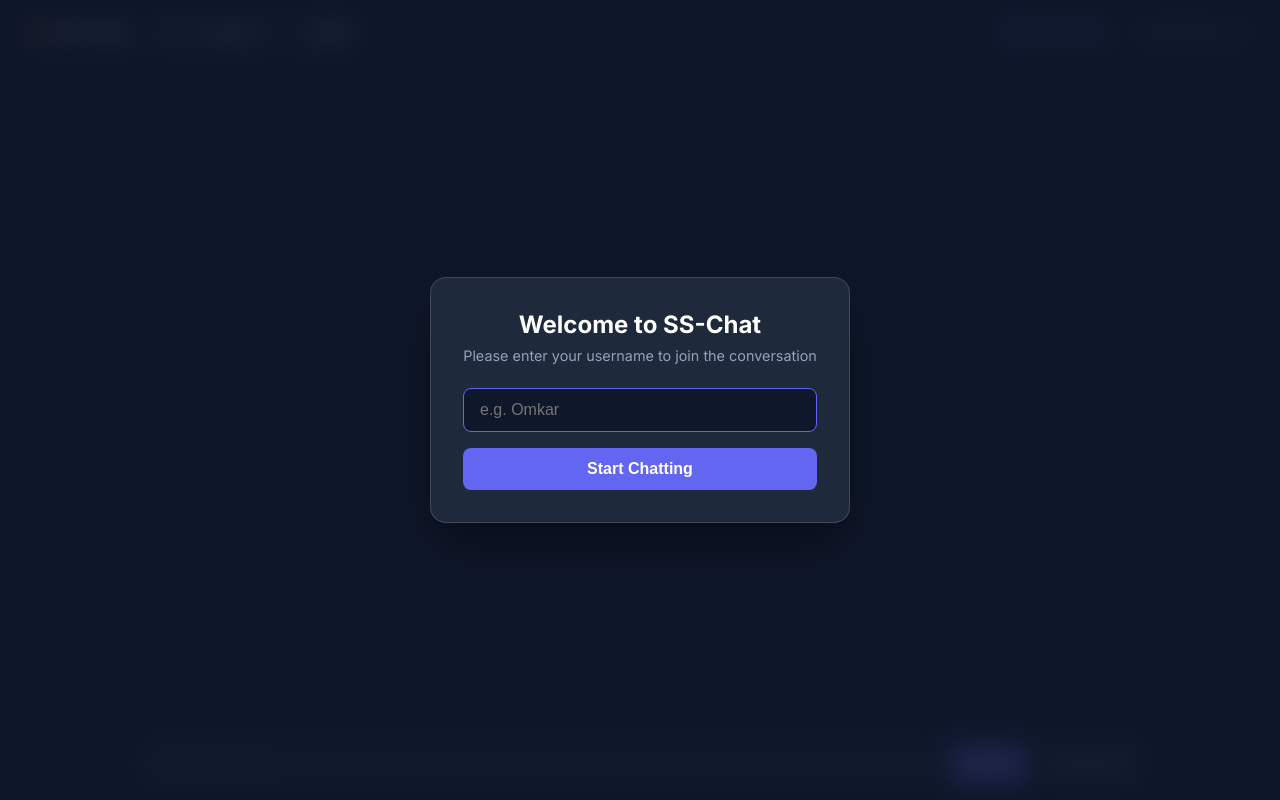
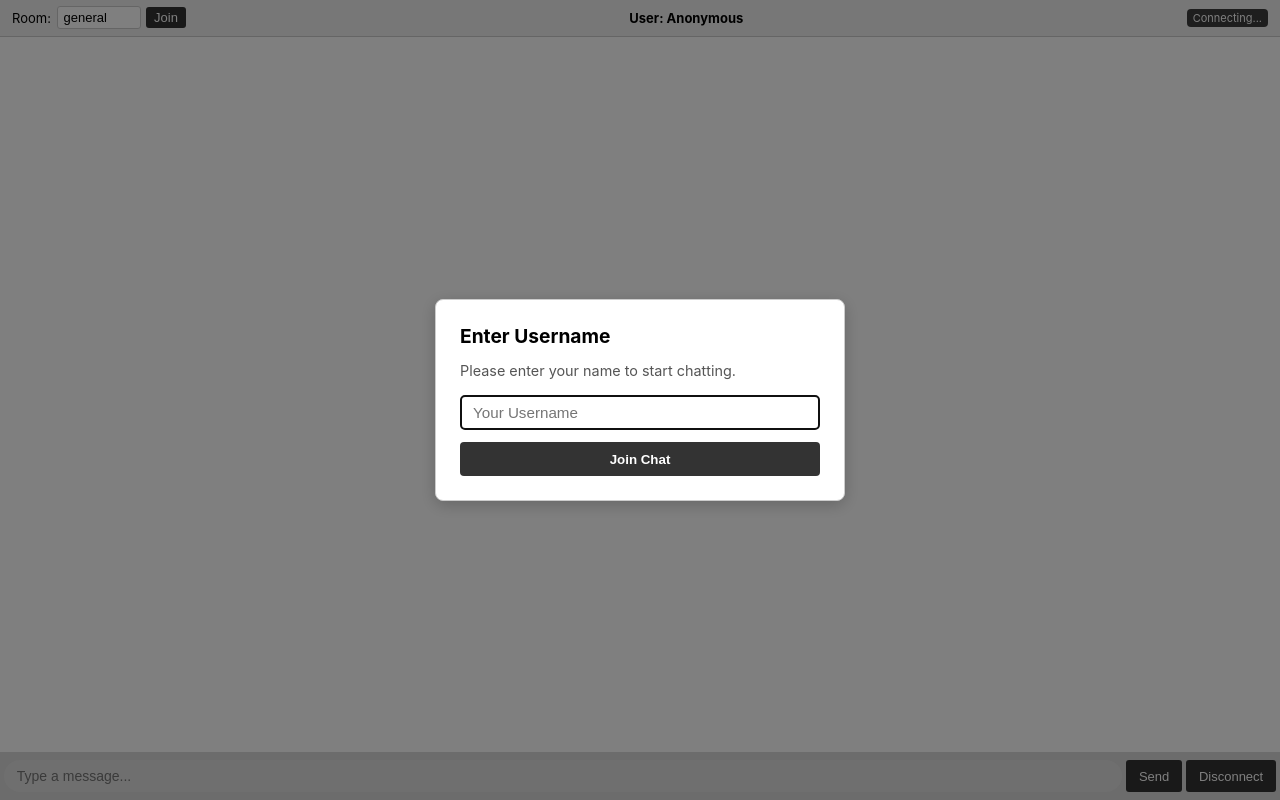
Before and after one commit to prajapatiomkar/SS-Chat, a website: page index.html in a window 1280 px wide. Drawn offline with nearby package versions, Linux system fonts and the light colour scheme.

Commit message:
refactor: simplify UI layout and restyle chat interface to use standard Socket.IO design patterns

```diff
--- a/index.html
+++ b/index.html
@@ -1,388 +1,256 @@
 <!doctype html>
-<html lang="en">
+<html>
 
 <head>
-  <meta charset="UTF-8" />
-  <meta name="viewport" content="width=device-width, initial-scale=1.0" />
-  <title>SS-Chat | Real-time Multi-Node Chat</title>
-  <link rel="preconnect" href="https://fonts.googleapis.com">
-  <link rel="preconnect" href="https://fonts.gstatic.com" crossorigin>
-  <link href="https://fonts.googleapis.com/css2?family=Inter:wght@400;500;600;700&display=swap" rel="stylesheet">
+  <meta name="viewport" content="width=device-width,initial-scale=1.0" />
+  <title>Socket.IO chat</title>
   <style>
-    :root {
-      --bg-dark: #0f172a;
-      --card-bg: #1e293b;
-      --text-main: #f8fafc;
-      --text-muted: #94a3b8;
-      --accent: #6366f1;
-      --accent-hover: #4f46e5;
-      --accent-light: rgba(99, 102, 241, 0.15);
-      --border-color: rgba(255, 255, 255, 0.1);
-    }
-
-    * {
-      box-sizing: border-box;
+    body {
       margin: 0;
-      padding: 0;
-    }
-
-    body {
-      font-family: 'Inter', system-ui, -apple-system, sans-serif;
-      background-color: var(--bg-dark);
-      color: var(--text-main);
-      min-height: 100vh;
-      display: flex;
-      flex-direction: column;
-      overflow-x: hidden;
+      padding-bottom: 4rem;
+      font-family: -apple-system, BlinkMacSystemFont, "Segoe UI", Roboto, Helvetica, Arial, sans-serif;
+      background-color: #fff;
+      color: #000;
     }
 
     /* MODAL STYLES */
     .modal-overlay {
       position: fixed;
       inset: 0;
-      background: rgba(15, 23, 42, 0.85);
-      backdrop-filter: blur(12px);
+      background: rgba(0, 0, 0, 0.5);
       z-index: 2000;
       display: flex;
       align-items: center;
       justify-content: center;
       padding: 1rem;
-      transition: opacity 0.3s ease, visibility 0.3s ease;
     }
 
     .modal-overlay.hidden {
-      opacity: 0;
-      visibility: hidden;
-      pointer-events: none;
+      display: none;
     }
 
     .modal-card {
-      background: #1e293b;
-      border: 1px solid rgba(255, 255, 255, 0.15);
-      border-radius: 1rem;
-      padding: 2rem;
+      background: #fff;
+      border: 1px solid #ccc;
+      border-radius: 8px;
+      padding: 1.5rem;
       width: 100%;
-      max-width: 420px;
-      box-shadow: 0 25px 50px -12px rgba(0, 0, 0, 0.5);
-      text-align: center;
+      max-width: 360px;
+      box-shadow: 0 4px 16px rgba(0, 0, 0, 0.2);
     }
 
-    .modal-card h2 {
-      font-size: 1.5rem;
-      font-weight: 700;
+    .modal-card h3 {
+      margin-top: 0;
       margin-bottom: 0.5rem;
-      color: #fff;
+      font-size: 1.2rem;
     }
 
     .modal-card p {
-      color: var(--text-muted);
+      color: #555;
       font-size: 0.9rem;
-      margin-bottom: 1.5rem;
+      margin-bottom: 1rem;
     }
 
     .modal-form {
       display: flex;
       flex-direction: column;
-      gap: 1rem;
+      gap: 0.75rem;
     }
 
-    .input-field {
-      width: 100%;
-      padding: 0.75rem 1rem;
-      background: #0f172a;
-      border: 1px solid var(--border-color);
-      border-radius: 0.5rem;
-      color: #fff;
-      font-size: 1rem;
-      outline: none;
-      transition: border-color 0.2s;
+    .modal-input {
+      padding: 0.5rem 0.75rem;
+      border: 1px solid #ccc;
+      border-radius: 4px;
+      font-size: 0.95rem;
     }
 
-    .input-field:focus {
-      border-color: var(--accent);
+    .modal-btn {
+      background: #333;
+      color: #fff;
+      border: none;
+      padding: 0.6rem;
+      border-radius: 4px;
+      font-weight: 600;
+      cursor: pointer;
     }
 
-    .btn-primary {
-      background: var(--accent);
-      color: white;
-      border: none;
-      padding: 0.75rem 1.5rem;
-      font-size: 1rem;
-      font-weight: 600;
-      border-radius: 0.5rem;
-      cursor: pointer;
-      transition: background 0.2s, transform 0.1s;
+    .modal-btn:hover {
+      background: #555;
     }
 
-    .btn-primary:hover {
-      background: var(--accent-hover);
-    }
-
-    .btn-primary:active {
-      transform: scale(0.98);
-    }
-
-    /* HEADER BAR (FIXED TOP) */
-    .app-header {
+    /* HEADER BAR (RESPONSIVE TOP) */
+    .top-header {
       position: fixed;
       top: 0;
       left: 0;
       right: 0;
-      height: 65px;
-      background: rgba(15, 23, 42, 0.9);
-      backdrop-filter: blur(12px);
-      border-bottom: 1px solid var(--border-color);
+      background: rgba(240, 240, 240, 0.95);
+      border-bottom: 1px solid #ccc;
+      backdrop-filter: blur(5px);
       z-index: 1000;
       display: flex;
       align-items: center;
       justify-content: space-between;
-      padding: 0 1.5rem;
-      gap: 1rem;
+      padding: 0.4rem 0.75rem;
+      font-size: 13px;
+      box-sizing: border-box;
+    }
+
+    .header-row-1 {
+      display: flex;
+      align-items: center;
+      gap: 0.5rem;
+    }
+
+    .header-row-2 {
+      display: flex;
+      align-items: center;
+      gap: 0.5rem;
     }
 
     .header-left {
       display: flex;
       align-items: center;
-      gap: 1.25rem;
+      gap: 0.35rem;
+      flex-wrap: nowrap;
     }
 
-    .brand-logo {
-      font-weight: 700;
-      font-size: 1.2rem;
-      color: #fff;
-      display: flex;
-      align-items: center;
-      gap: 0.5rem;
+    .header-left input {
+      width: 70px;
+      padding: 3px 6px;
+      border: 1px solid #ccc;
+      border-radius: 3px;
+      font-size: 13px;
     }
 
-    .room-selector {
-      display: flex;
-      align-items: center;
-      gap: 0.5rem;
-      background: rgba(255, 255, 255, 0.05);
-      border: 1px solid var(--border-color);
-      padding: 0.25rem 0.5rem;
-      border-radius: 0.5rem;
-      font-size: 0.85rem;
+    .header-left button {
+      padding: 3px 8px;
+      cursor: pointer;
+      background: #333;
+      color: #fff;
+      border: none;
+      border-radius: 3px;
+      font-size: 13px;
+      white-space: nowrap;
     }
 
-    .room-selector label {
-      color: var(--text-muted);
-      font-weight: 500;
+    .user-info {
+      font-weight: bold;
+      cursor: pointer;
+      white-space: nowrap;
+      font-size: 13px;
     }
 
-    .room-selector input {
-      background: transparent;
-      border: none;
+    .server-info {
+      background: rgba(0, 0, 0, 0.75);
       color: #fff;
-      width: 90px;
-      font-weight: 600;
-      outline: none;
+      padding: 2px 6px;
+      border-radius: 4px;
+      font-size: 11px;
+      white-space: nowrap;
+      overflow: hidden;
+      text-overflow: ellipsis;
     }
 
-    .btn-sm {
-      background: rgba(255, 255, 255, 0.1);
-      color: #fff;
-      border: none;
-      padding: 0.25rem 0.6rem;
-      border-radius: 0.375rem;
-      font-size: 0.8rem;
-      font-weight: 600;
-      cursor: pointer;
-      transition: background 0.2s;
+    /* MESSAGES LIST (MARGIN TOP PREVENTS OVERLAP WITH HEADER) */
+    #messages {
+      list-style-type: none;
+      margin: 0;
+      padding: 0;
     }
 
-    .btn-sm:hover {
-      background: rgba(255, 255, 255, 0.2);
-    }
-
-    .header-right {
-      display: flex;
-      align-items: center;
-      gap: 1rem;
-    }
-
-    .badge {
-      font-size: 0.8rem;
-      padding: 0.35rem 0.75rem;
-      border-radius: 2rem;
-      background: rgba(255, 255, 255, 0.05);
-      border: 1px solid var(--border-color);
-      color: var(--text-muted);
-      display: flex;
-      align-items: center;
-      gap: 0.4rem;
-    }
-
-    .badge-user {
-      color: #a5b4fc;
-      background: var(--accent-light);
-      border-color: rgba(99, 102, 241, 0.3);
-      cursor: pointer;
-    }
-
-    .badge-server {
-      font-family: monospace;
-      color: #38bdf8;
-    }
-
-    /* CHAT CONTAINER (NEVER HIDDEN BY HEADER) */
-    .chat-wrapper {
-      margin-top: 75px;
-      margin-bottom: 85px;
-      padding: 1rem 1.5rem;
-      flex-grow: 1;
-      max-width: 1000px;
-      width: 100%;
-      margin-left: auto;
-      margin-right: auto;
-    }
-
-    #messages {
-      list-style-type: none;
-      display: flex;
-      flex-direction: column;
-      gap: 0.75rem;
-    }
-
-    .msg-card {
-      background: var(--card-bg);
-      border: 1px solid var(--border-color);
-      border-radius: 0.75rem;
-      padding: 0.75rem 1rem;
-      display: flex;
-      flex-direction: column;
-      gap: 0.25rem;
-      animation: fadeIn 0.2s ease-out;
-    }
-
-    @keyframes fadeIn {
-      from {
-        opacity: 0;
-        transform: translateY(6px);
-      }
-
-      to {
-        opacity: 1;
-        transform: translateY(0);
-      }
-    }
-
-    .msg-header {
-      display: flex;
-      align-items: center;
-      justify-content: space-between;
-      gap: 0.5rem;
-    }
-
-    .msg-author {
-      font-weight: 600;
-      color: #818cf8;
-      font-size: 0.95rem;
-      display: flex;
-      align-items: center;
-      gap: 0.4rem;
-    }
-
-    .msg-server-tag {
-      font-size: 0.75rem;
-      font-family: monospace;
-      color: var(--text-muted);
-      background: rgba(0, 0, 0, 0.2);
-      padding: 0.15rem 0.4rem;
-      border-radius: 0.25rem;
-    }
-
-    .msg-content {
-      color: var(--text-main);
-      font-size: 0.95rem;
-      line-height: 1.4;
+    #messages > li {
+      padding: 0.5rem 1rem;
       word-break: break-word;
     }
 
-    /* BOTTOM FORM BAR (FIXED BOTTOM) */
-    .app-footer {
+    #messages > li:nth-child(odd) {
+      background: #efefef;
+    }
+
+    /* FORM BAR (FIXED BOTTOM) */
+    #form {
+      background: rgba(0, 0, 0, 0.15);
+      padding: 0.25rem;
       position: fixed;
       bottom: 0;
       left: 0;
       right: 0;
-      height: 75px;
-      background: rgba(15, 23, 42, 0.9);
-      backdrop-filter: blur(12px);
-      border-top: 1px solid var(--border-color);
-      z-index: 1000;
       display: flex;
-      align-items: center;
-      padding: 0 1.5rem;
-    }
-
-    #form {
-      display: flex;
-      width: 100%;
-      max-width: 1000px;
-      margin: 0 auto;
-      gap: 0.75rem;
+      height: 3rem;
+      box-sizing: border-box;
+      backdrop-filter: blur(10px);
+      gap: 0.25rem;
     }
 
     #input {
+      border: none;
+      padding: 0 0.8rem;
       flex-grow: 1;
-      background: #1e293b;
-      border: 1px solid var(--border-color);
-      border-radius: 0.5rem;
-      padding: 0.75rem 1rem;
-      color: #fff;
-      font-size: 0.95rem;
-      outline: none;
-      transition: border-color 0.2s;
+      border-radius: 2rem;
+      margin: 0.25rem 0;
+      min-width: 0;
+      font-size: 14px;
     }
 
     #input:focus {
-      border-color: var(--accent);
+      outline: none;
     }
 
-    .btn-send {
-      background: var(--accent);
+    #form > button {
+      background: #333;
+      border: none;
+      padding: 0 0.8rem;
+      margin: 0.25rem 0;
+      border-radius: 3px;
+      outline: none;
       color: #fff;
-      border: none;
-      padding: 0 1.5rem;
-      border-radius: 0.5rem;
-      font-weight: 600;
       cursor: pointer;
-      transition: background 0.2s;
+      white-space: nowrap;
+      font-size: 13px;
     }
 
-    .btn-send:hover {
-      background: var(--accent-hover);
+    /* MOBILE RESPONSIVE MEDIA QUERIES */
+    @media (max-width: 640px) {
+      .top-header {
+        flex-direction: column;
+        align-items: stretch;
+        gap: 4px;
+        padding: 6px 10px;
       }
 
-    .btn-toggle {
-      background: rgba(255, 255, 255, 0.1);
-      color: var(--text-muted);
-      border: none;
-      padding: 0 1rem;
-      border-radius: 0.5rem;
-      font-weight: 500;
-      font-size: 0.85rem;
-      cursor: pointer;
-      transition: background 0.2s, color 0.2s;
+      .header-row-1 {
+        justify-content: space-between;
+        width: 100%;
       }
 
-    .btn-toggle:hover {
-      background: rgba(255, 255, 255, 0.2);
-      color: #fff;
+      .header-row-2 {
+        justify-content: flex-end;
+        width: 100%;
       }
 
-    @media (max-width: 640px) {
-      .app-header {
-        padding: 0 0.75rem;
+      .server-info {
+        max-width: 100%;
+        font-size: 11px;
       }
 
-      .header-right {
-        gap: 0.5rem;
+      #messages {
+        margin-top: 62px;
       }
 
-      .badge-server {
-        display: none;
+      .modal-card {
+        max-width: 90%;
+        padding: 1.2rem;
+      }
+    }
+
+    @media (min-width: 641px) {
+      .header-row-1, .header-row-2 {
+        display: contents;
+      }
+
+      #messages {
+        margin-top: 50px;
       }
     }
   </style>
@@ -392,48 +260,38 @@
   <!-- USERNAME MODAL -->
   <div id="username-modal" class="modal-overlay">
     <div class="modal-card">
-      <h2>Welcome to SS-Chat</h2>
-      <p>Please enter your username to join the conversation</p>
+      <h3>Enter Username</h3>
+      <p>Please enter your name to start chatting.</p>
       <form id="username-form" class="modal-form">
-        <input id="username-input" class="input-field" placeholder="e.g. Omkar" required autocomplete="off" autofocus />
-        <button type="submit" class="btn-primary">Start Chatting</button>
+        <input id="username-input" class="modal-input" placeholder="Your Username" required autocomplete="off" autofocus />
+        <button type="submit" class="modal-btn">Join Chat</button>
       </form>
     </div>
   </div>
 
-  <!-- FIXED TOP HEADER -->
-  <header class="app-header">
+  <!-- FIXED TOP HEADER (RESPONSIVE) -->
+  <div class="top-header">
+    <div class="header-row-1">
       <div class="header-left">
-      <div class="brand-logo">⚡ SS-Chat</div>
-      <div class="room-selector">
         <label for="room-input">Room:</label>
         <input id="room-input" value="general" autocomplete="off" />
-        <button id="join-room-btn" class="btn-sm">Join</button>
+        <button id="join-room-btn">Join</button>
+      </div>
+      <span class="user-info" id="user-display-btn" title="Click to change username">User: <span id="user-name-display">Anonymous</span></span>
+    </div>
+    <div class="header-row-2">
+      <div id="server-info" class="server-info">Connecting...</div>
     </div>
   </div>
-    <div class="header-right">
-      <div id="user-badge" class="badge badge-user" title="Click to change username">
-        👤 <span id="current-user-display">Anonymous</span>
-      </div>
-      <div id="server-info" class="badge badge-server">
-        Connecting...
-      </div>
-    </div>
-  </header>
 
-  <!-- CHAT MESSAGES WRAPPER -->
-  <main class="chat-wrapper">
+  <!-- CHAT MESSAGES -->
   <ul id="messages"></ul>
-  </main>
 
   <!-- FIXED BOTTOM FORM -->
-  <footer class="app-footer">
-    <form id="form">
-      <input id="input" autocomplete="off" placeholder="Type a message..." disabled />
-      <button class="btn-send" id="send-btn" disabled>Send</button>
-      <button class="btn-toggle" id="toggle-btn">Disconnect</button>
+  <form id="form" action="">
+    <input id="input" autocomplete="off" disabled placeholder="Type a message..." /><button id="send-btn" disabled>Send</button>
+    <button id="toggle-btn">Disconnect</button>
   </form>
-  </footer>
 
   <script src="/socket.io/socket.io.js"></script>
   <script>
@@ -445,8 +303,8 @@
     const usernameModal = document.getElementById("username-modal");
     const usernameForm = document.getElementById("username-form");
     const usernameInput = document.getElementById("username-input");
-    const userBadge = document.getElementById("user-badge");
-    const currentUserDisplay = document.getElementById("current-user-display");
+    const userDisplayBtn = document.getElementById("user-display-btn");
+    const userNameDisplay = document.getElementById("user-name-display");
 
     const form = document.getElementById("form");
     const input = document.getElementById("input");
@@ -457,6 +315,15 @@
 
     const roomInput = document.getElementById("room-input");
     const joinRoomBtn = document.getElementById("join-room-btn");
+
+    function capitalize(str) {
+      if (!str) return "Anonymous";
+      return str
+        .trim()
+        .split(/\s+/)
+        .map(word => word.charAt(0).toUpperCase() + word.slice(1).toLowerCase())
+        .join(' ');
+    }
 
     function initSocket() {
       if (socket) {
@@ -475,38 +342,17 @@
       });
 
       socket.on("server info", (serverId) => {
-        serverInfo.innerText = `🟢 Node: ${serverId}`;
+        serverInfo.innerText = `Connected to: ${serverId}`;
       });
 
       socket.on("disconnect", () => {
-        serverInfo.innerText = "🔴 Disconnected";
+        serverInfo.innerText = "Disconnected";
       });
 
       socket.on("chat message", (msg, serverOffset, serverId, msgUsername) => {
         const item = document.createElement("li");
-        item.className = "msg-card";
-
-        const headerDiv = document.createElement("div");
-        headerDiv.className = "msg-header";
-
-        const authorSpan = document.createElement("span");
-        authorSpan.className = "msg-author";
-        authorSpan.innerHTML = `👤 ${escapeHtml(msgUsername || "Anonymous")}`;
-
-        const serverTag = document.createElement("span");
-        serverTag.className = "msg-server-tag";
-        serverTag.innerText = serverId || "";
-
-        headerDiv.appendChild(authorSpan);
-        headerDiv.appendChild(serverTag);
-
-        const contentDiv = document.createElement("div");
-        contentDiv.className = "msg-content";
-        contentDiv.innerText = msg;
-
-        item.appendChild(headerDiv);
-        item.appendChild(contentDiv);
-
+        const formattedName = escapeHtml(capitalize(msgUsername));
+        item.innerHTML = `<strong><span style="text-transform: capitalize;">${formattedName}</span>:</strong> ${escapeHtml(msg)}`;
         messages.appendChild(item);
         window.scrollTo(0, document.body.scrollHeight);
         socket.auth.serverOffset = serverOffset;
@@ -520,11 +366,11 @@
     }
 
     function startChatWithUsername(name) {
-      username = name.trim();
-      if (!username) return;
+      username = capitalize(name);
+      if (!username || username === "Anonymous") return;
 
       localStorage.setItem("ss_chat_username", username);
-      currentUserDisplay.innerText = username;
+      userNameDisplay.innerText = username;
       usernameModal.classList.add("hidden");
 
       input.disabled = false;
@@ -534,7 +380,6 @@
       initSocket();
     }
 
-    // Check existing username
     if (username) {
       usernameInput.value = username;
       startChatWithUsername(username);
@@ -550,7 +395,7 @@
       }
     });
 
-    userBadge.addEventListener("click", () => {
+    userDisplayBtn.addEventListener("click", () => {
       usernameInput.value = username;
       usernameModal.classList.remove("hidden");
       usernameInput.focus();
```
Lines whose indentation alone changed are shown as unchanged.
